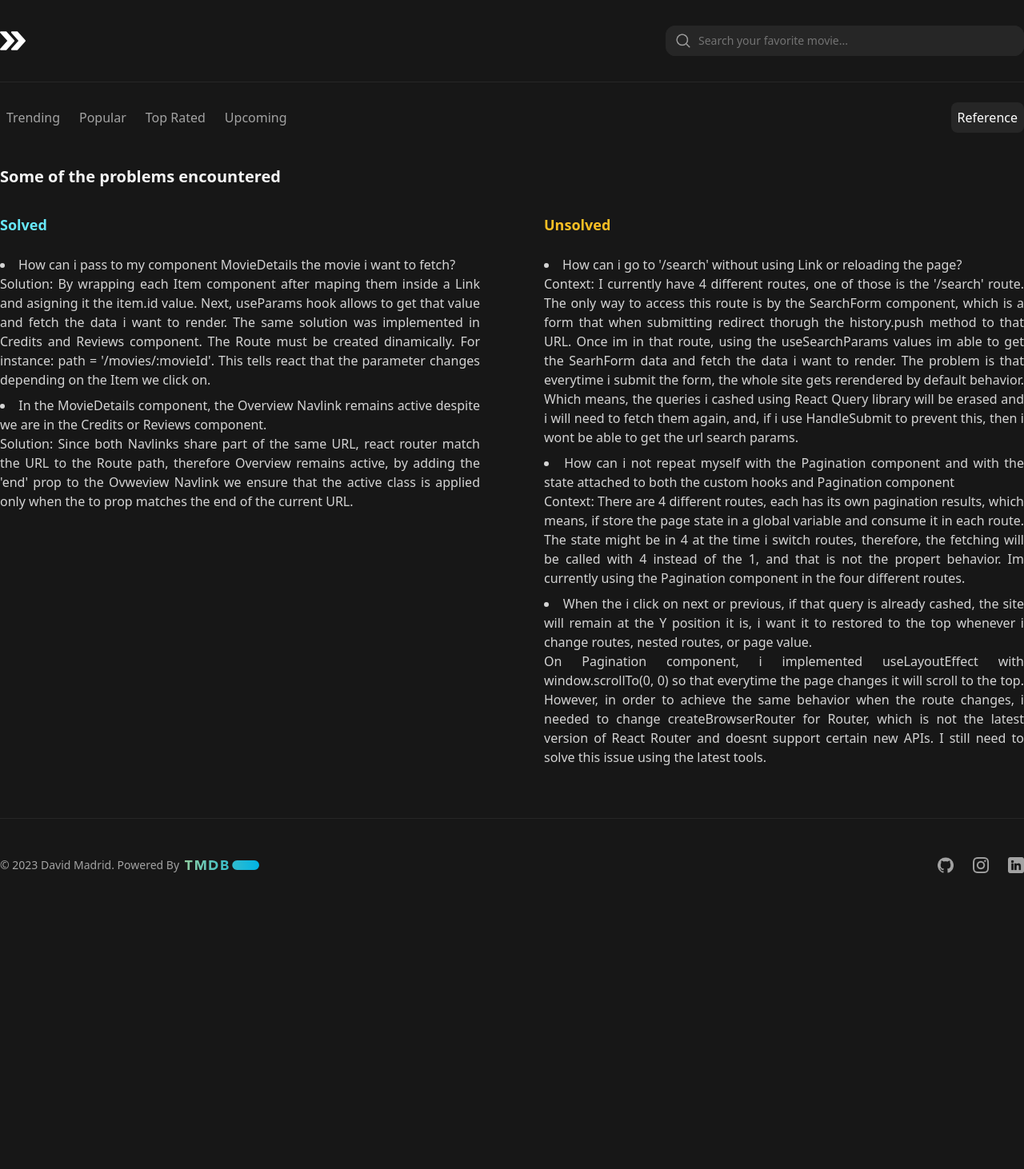
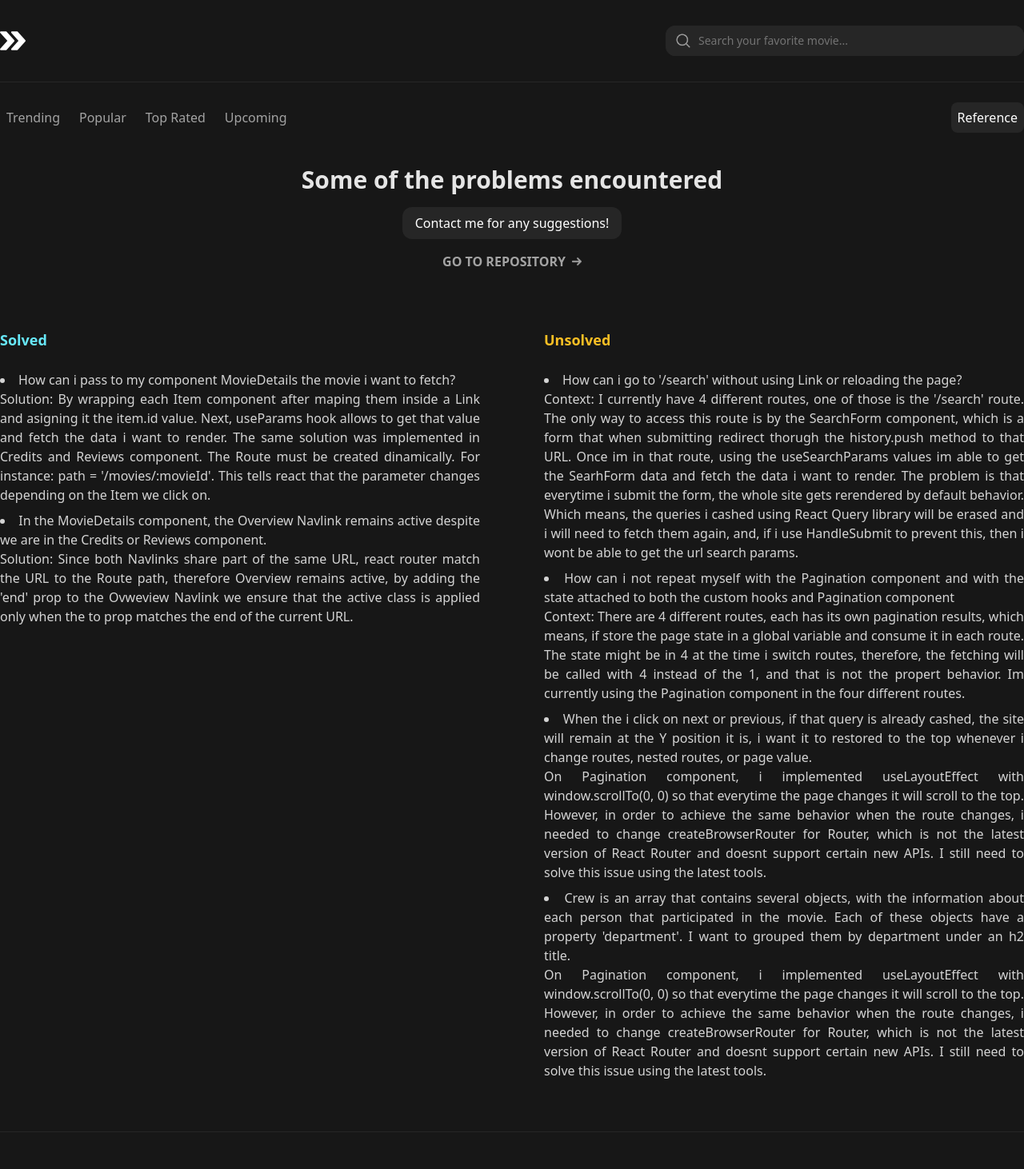
Before and after one commit to dmadridy/RMD, a React (Vite) app: page /reference in a window 1280 px wide. Shown: the top 1462 px of the page at 80% size. Before the commit the page ends 1140 px from the top, so only its background shows below. Built offline with nearby package versions, Linux system fonts and the light colour scheme.

Commit message:
Grouped Crew members by Department in Credits component

```diff
--- a/src/app.tsx
+++ b/src/app.tsx
@@ -25,6 +25,7 @@ const App = () => {
   return (
     <PageContext.Provider value={{ page, nextPage, previousPage, resetPage }}>
       <QueryClientProvider client={queryClient}>
+        <Router>
           <Routes>
             <Route path='/' element={<Root />}>
               <Route index element={<Home />} />
@@ -41,17 +42,10 @@ const App = () => {
               <Route path='*' element={<Error404 />} />
             </Route>
           </Routes>
+        </Router>
       </QueryClientProvider>
     </PageContext.Provider>
   );
 };
 
-const WrappedApp = () => {
-  return (
-    <Router>
-      <App />
-    </Router>
-  );
-};
-
-export default WrappedApp;
+export default App;
--- a/src/components/details/credits/index.tsx
+++ b/src/components/details/credits/index.tsx
@@ -5,6 +5,7 @@ import noPicture from '../../../assets/images/noprofile.jpg';
 import Loading from '../../general/loading';
 import SelectedMovie from '../selected-movie';
 import Options from '../options';
+import { Crew } from '../../../services/utils/types';
 
 const Credits = () => {
   let { movieId } = useParams();
@@ -14,6 +15,15 @@ const Credits = () => {
   if (isLoading) return <Loading />;
 
   if (error) return <DataError />;
+
+  const groupedCrew = crew?.reduce(
+    (result: Record<string, Crew[]>, member: Crew) => {
+      const key = member.department;
+      const departmentMembers = result[key] || [];
+      return { ...result, [key]: [...departmentMembers, member] };
+    },
+    {}
+  ) as Record<string, Crew[]>;
 
   return (
     <div className='container mx-auto max-w-7xl py-8'>
@@ -50,13 +60,16 @@ const Credits = () => {
           })}
         </ul>
         <ul className='space-y-10'>
+          {Object.keys(groupedCrew).map((department) => (
+            <>
               <div className='flex items-end gap-2 text-neutral-200 font-semibold'>
-            <h2 className='text-xl'>Crew</h2>
+                <h2 className='text-xl'>{department}</h2>
                 <span className='px-2 py-1 bg-neutral-800 rounded-lg text-xs'>
-              {data?.crew.length}
+                  {groupedCrew[department].length}
                 </span>
               </div>
-          {crew?.map(({ id, name, job, profile_path }) => {
+              {groupedCrew[department].map(
+                ({ id, name, job, profile_path }) => {
                   return (
                     <li key={id} className='flex gap-4 items-center'>
                       <div className='w-16 h-16'>
@@ -76,7 +89,10 @@ const Credits = () => {
                       </div>
                     </li>
                   );
-          })}
+                }
+              )}
+            </>
+          ))}
         </ul>
       </div>
     </div>
--- a/src/components/details/overview/index.tsx
+++ b/src/components/details/overview/index.tsx
@@ -34,7 +34,7 @@ const MovieDetails = () => {
         </div>
 
         <div className='absolute inset-0 bg-gradient-to-t from-transparent to-neutral-900 opacity-100'></div>
-        <div className='absolute inset-0 bg-neutral-900 opacity-40'></div>
+        <div className='absolute inset-0 bg-neutral-900 opacity-20'></div>
         <div className='absolute inset-0 bg-gradient-to-b from-transparent to-neutral-900 opacity-100'></div>
       </div>
       <div className='mx-auto container border-t border-neutral-800 gap-12 max-w-7xl py-8  flex'>
--- a/src/components/general/pagination.tsx
+++ b/src/components/general/pagination.tsx
@@ -15,8 +15,8 @@ const Pagination = () => {
         disabled={page === 1}
         onClick={() => previousPage(page)}
         className={
-          page == 1
-            ? 'flex gap-2 items-center p-2 opacity-70 cursor-no-drop'
+          page === 1
+            ? 'flex gap-2 items-center p-2 opacity-50 cursor-no-drop'
             : 'flex gap-2 items-center p-2 hover:bg-neutral-800 rounded-lg transition duration-200'
         }
       >
--- a/src/main.tsx
+++ b/src/main.tsx
@@ -1,10 +1,10 @@
 import React from 'react';
 import ReactDOM from 'react-dom/client';
-import WrappedApp from './app';
+import App from './app';
 import './index.css';
 
 ReactDOM.createRoot(document.getElementById('root') as HTMLElement).render(
   <React.StrictMode>
-    <WrappedApp />
+    <App />
   </React.StrictMode>
 );
--- a/src/pages/reference.tsx
+++ b/src/pages/reference.tsx
@@ -1,12 +1,29 @@
 import Menu from '../layouts/menu';
+import rightArrow from '../assets/icons/right-arrow.png';
 
 const Reference = () => {
   return (
     <div className='mx-auto container pb-16 max-w-7xl'>
       <Menu />
-      <h1 className='text-xl text-neutral-100 font-semibold pb-8'>
-        Some of the problems encountered
-      </h1>
+      <div className='flex flex-col items-center'>
+        <h1 className='text-3xl mb-4 text-neutral-200 font-semibold'>
+          Some of the problems encountered
+        </h1>
+        <a
+          href='mailto:davidmadridpathway@gmail.com?subject=RMD Suggestion'
+          className=' mb-2 p-2 bg-neutral-800 rounded-xl px-4 hover:scale-105 hover:bg-neutral-700 transition duration-200'
+        >
+          Contact me for any suggestions!
+        </a>
+        <a
+          className='flex gap-2 p-2 items-center mb-16 text-neutral-400 font-semibold hover:text-neutral-300 hover:translate-x-3 duration-300'
+          target={'_blank'}
+          href='https://github.com/DavidMadridYepez/RMD'
+        >
+          <p>GO TO REPOSITORY</p>
+          <img className='w-3 h-3' src={rightArrow} alt='' />
+        </a>
+      </div>
       <div className='grid grid-cols-2 gap-20 text-justify'>
         <div className='text-neutral-300'>
           <h2 className='mb-6 text-cyan-300 text-lg font-semibold'>Solved</h2>
@@ -82,6 +99,20 @@ const Reference = () => {
               support certain new APIs. I still need to solve this issue using
               the latest tools.
             </li>
+            <li>
+              Crew is an array that contains several objects, with the
+              information about each person that participated in the movie. Each
+              of these objects have a property 'department'. I want to grouped
+              them by department under an h2 title.
+              <br />
+              On Pagination component, i implemented useLayoutEffect with
+              window.scrollTo(0, 0) so that everytime the page changes it will
+              scroll to the top. However, in order to achieve the same behavior
+              when the route changes, i needed to change createBrowserRouter for
+              Router, which is not the latest version of React Router and doesnt
+              support certain new APIs. I still need to solve this issue using
+              the latest tools.
+            </li>
           </div>
         </div>
       </div>
--- a/src/services/utils/types.tsx
+++ b/src/services/utils/types.tsx
@@ -73,7 +73,7 @@ type Cast = {
   order: string;
 };
 
-type Crew = {
+export type Crew = {
   adult: boolean;
   gender: number | null;
   id: number;
```
Lines whose indentation alone changed are shown as unchanged.
